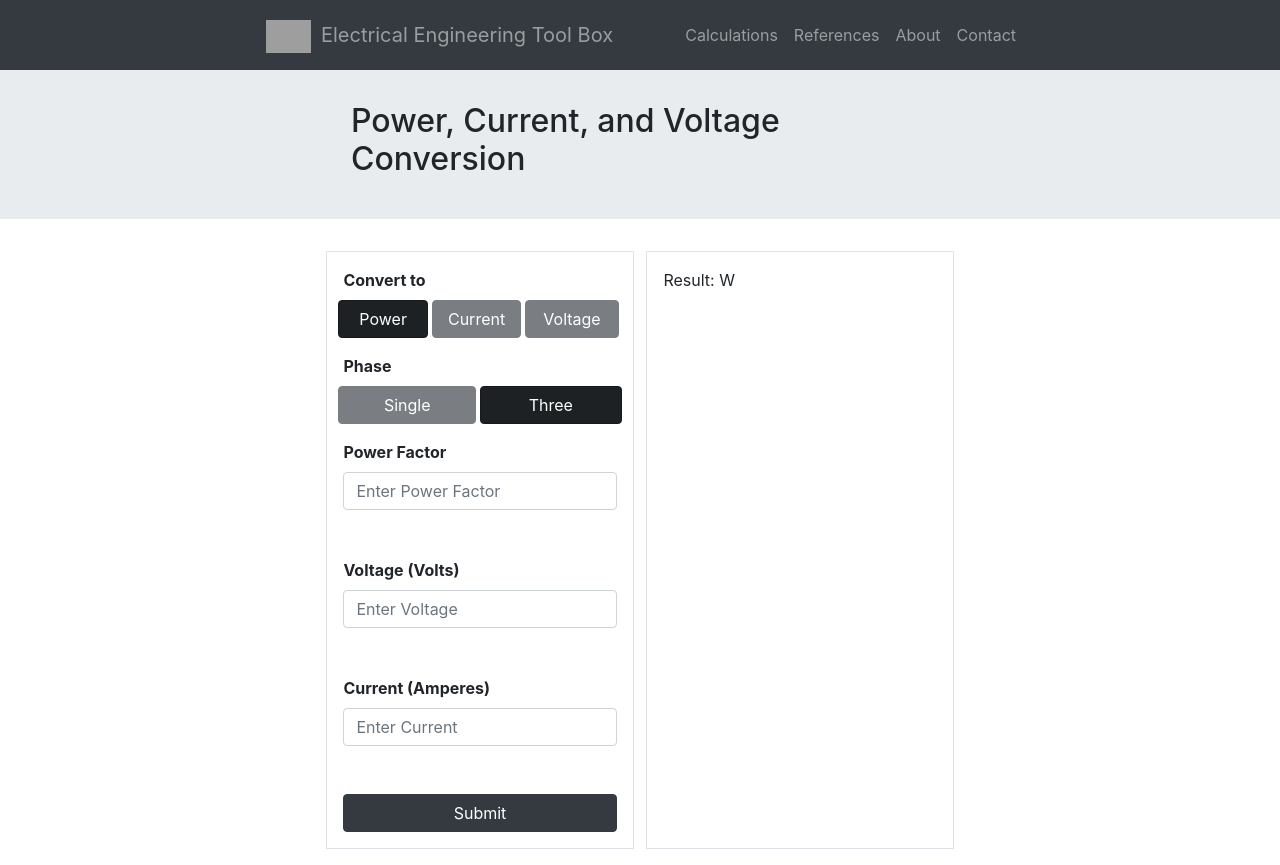
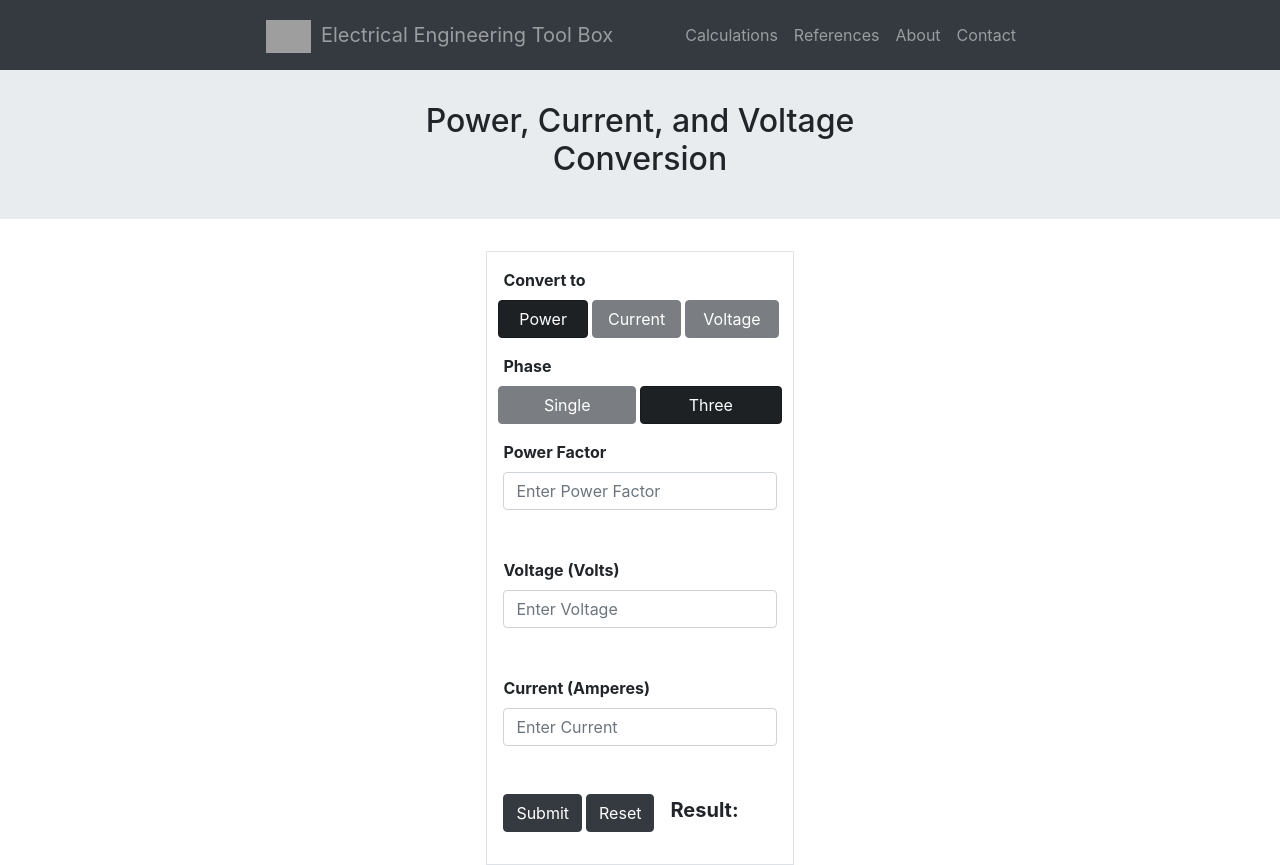
Before and after one commit to AnodeEdge/eetk-frontend, a React (Create React App) app: page /calculations/piv in a window 1280 px wide. Both pictures are taken after a click on the element 400 px from the left and 243 px from the top of the page. Built offline with nearby package versions, Linux system fonts and the light colour scheme; grey boxes are pictures that could not be loaded.

Commit message:
Styling for PIV Calc

```diff
--- a/src/components/PIVCalculator.js
+++ b/src/components/PIVCalculator.js
@@ -12,29 +12,30 @@ const defaultErrors = {
 };
 
 function PIVCalculator(props) {
+  const [state, setState] = useState({
+    calctype: "power",
+    current: undefined,
+    voltage: undefined,
+    power: undefined,
+    powerfactor: "",
+    phase: "three",
+  });
+
+  const [errors, setError] = useState(defaultErrors);
+
   useEffect(() => {
     return () => {
       props.setShowTiles(true);
     };
   }, []);
 
-  const [state, setState] = useState({
-    calctype: "power",
-    current: undefined,
-    voltage: undefined,
-    power: undefined,
-    powerfactor: undefined,
-    phase: "three",
-  });
-
-  useEffect(() => {
+  const clearCalcParams = (evt) => {
+    evt.preventDefault();
     setState((currVal) => ({ ...currVal, ["powerfactor"]: "" }));
     setState((currVal) => ({ ...currVal, ["current"]: "" }));
     setState((currVal) => ({ ...currVal, ["voltage"]: "" }));
     setState((currVal) => ({ ...currVal, ["power"]: "" }));
-  }, [state.calctype]);
-
-  const [errors, setError] = useState(defaultErrors);
+  };
 
   const setStateValues = (data) => {
     setState({
@@ -69,17 +70,14 @@ function PIVCalculator(props) {
   return (
     <div>
       <Jumbotron className style={{ padding: "2rem 2rem" }} fluid>
-        <Container className="w-50">
+        <Container className="w-50" style={{ textAlign: "center" }}>
           <h2>Power, Current, and Voltage Conversion</h2>
         </Container>
       </Jumbotron>
       <div
-        className="w-50"
+        className="w-25"
         style={{
           margin: "0 auto",
-          display: "grid",
-          gridAutoRows: "1fr",
-          gridTemplateColumns: "50% 50%",
         }}
       >
         <Form
@@ -193,14 +191,33 @@ function PIVCalculator(props) {
               ></InputValueField>
             </Form.Group>
           )}
-
-          <Button className="btn-dark btn-block" size="" type="submit">
-            Submit
-          </Button>
+          <Form.Group>
+            <Button
+              className="btn-dark"
+              type="submit"
+              style={{ margin: "0 0.25rem 0 0" }}
+            >
+              Submit
+            </Button>
+            <Button
+              className="btn-dark"
+              type="clear"
+              onClick={clearCalcParams}
+              style={{ margin: "0 1rem 0 0" }}
+            >
+              Reset
+            </Button>
+            <Form.Label className="font-weight-bold h5">
+              {"Result: "}
+              {state[state.calctype] != undefined &&
+                state[state.calctype] != "" &&
+                resultOutput()}
+            </Form.Label>
+          </Form.Group>
         </Form>
-        <div className="border" style={{ padding: "5%", margin: "0 2%" }}>
+        {/* <div className="border" style={{ padding: "5%", margin: "0 2%" }}>
           <label>Result: {resultOutput()}</label>
-        </div>
+        </div> */}
       </div>
     </div>
   );
```
